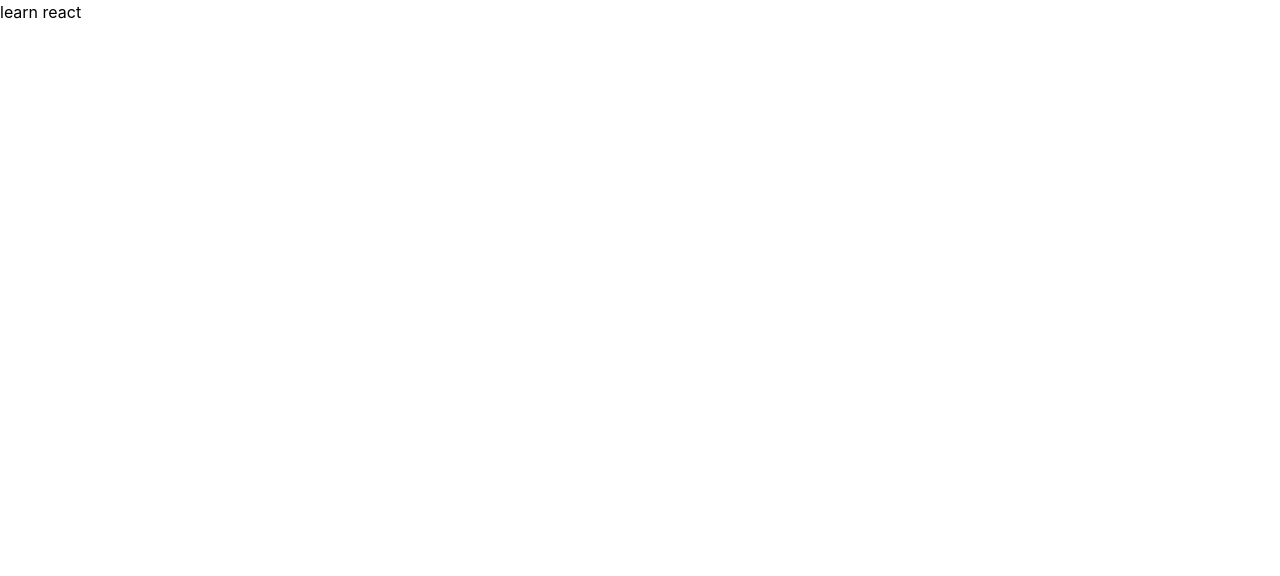
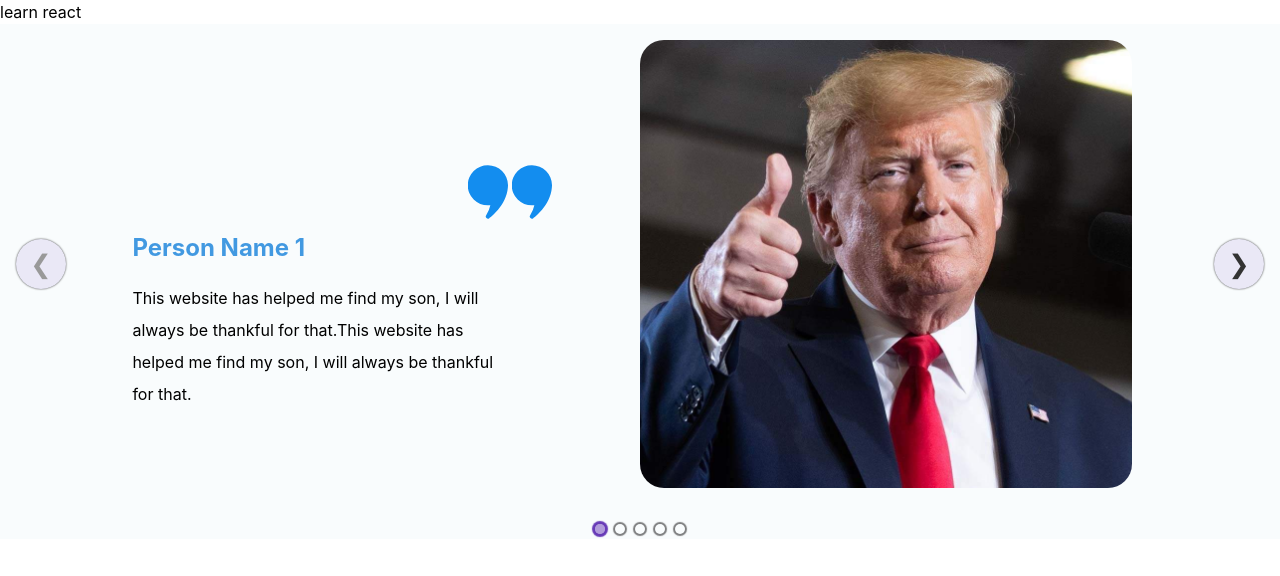
Before and after one commit to ReCoded-Org/capstone-project-findme, a React (Create React App) app: page / in a window 1280 px wide. Shown: the top 576 px of the page. Built offline with nearby package versions, Linux system fonts and the light colour scheme.

Commit message:
Fix: Fixing text

```diff
--- a/src/App.js
+++ b/src/App.jsx
@@ -1,10 +1,12 @@
 import React from 'react';
 import './styles/main.css';
+import Slider from './containers/Home/SliderCards';
 
 function App() {
   return (
     <div className="App">
-      <p className="text-black"> learn react </p>{' '}
+      <p className="text-black">learn react</p>
+      <Slider />
     </div>
   );
 }
```
